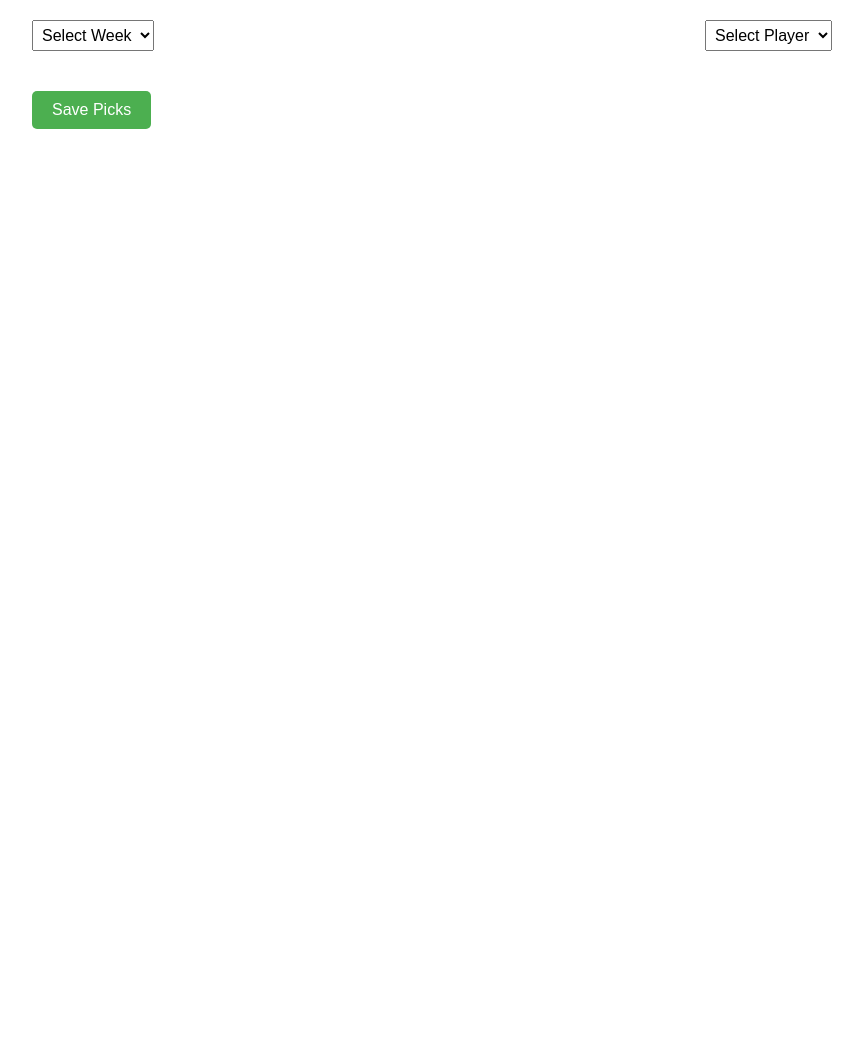
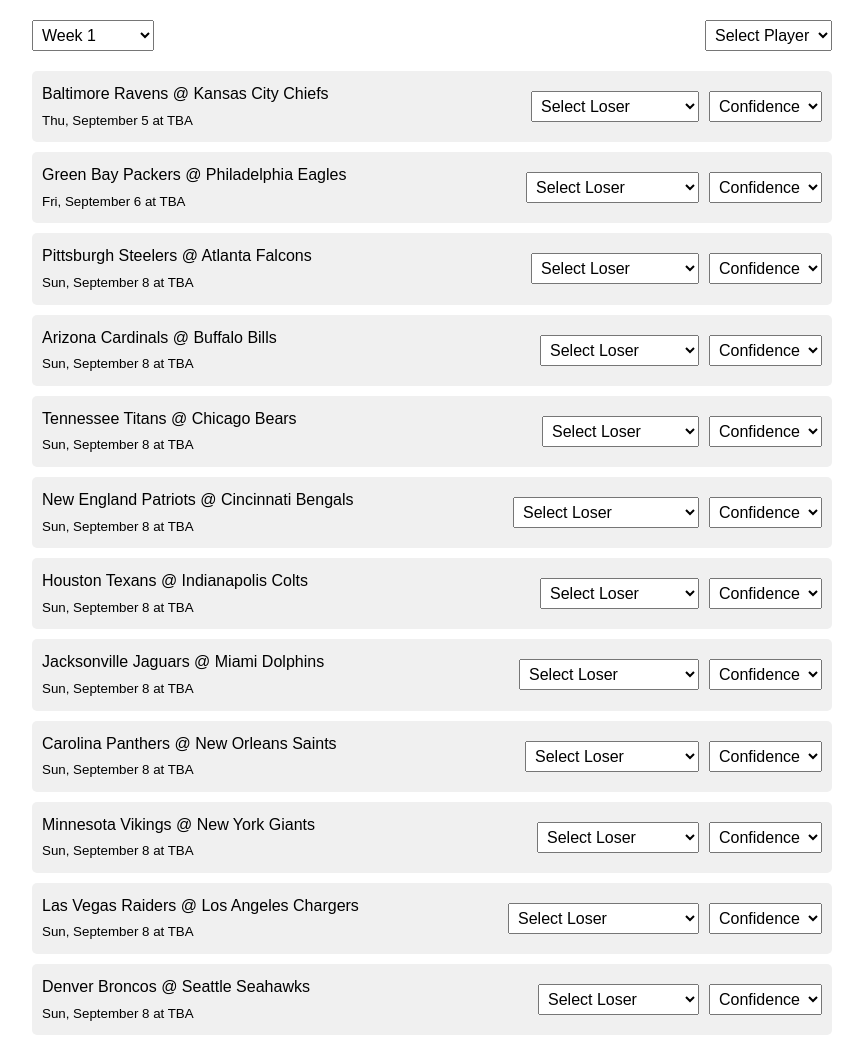
Before and after one commit to JeromeGolfWang/PickConsensus, a plain HTML site: page index.html in a window 1280 px wide. Shown: the top 1038 px of the page, without its empty margins (208-1071 px from the left). Before the commit the page ends 800 px from the top, so only its background shows below. Drawn offline with Linux system fonts and the light colour scheme.

Commit message:
Update index.html

```diff
--- a/index.html
+++ b/index.html
@@ -110,6 +110,21 @@
                     .catch(error => console.error("Failed to fetch or process CSV data:", error));
             }
 
+            function populateWeekSelector(weeks) {
+                const weekSelector = document.getElementById("weekSelector");
+                weeks.forEach(week => {
+                    const option = document.createElement("option");
+                    option.value = week;
+                    option.textContent = `Week ${week}`;
+                    weekSelector.appendChild(option);
+                });
+
+                weekSelector.addEventListener("change", function() {
+                    const selectedWeek = this.value;
+                    populateGamesForWeek(selectedWeek);
+                });
+            }
+
             function populateGamesForWeek(selectedWeek) {
                 const form = document.getElementById("picksForm");
                 form.innerHTML = '';
@@ -183,7 +198,7 @@
                 }
 
                 const games = [];
-                document.querySelectorAll('select[name^="game"]').forEach((select, index) => {
+                document.querySelectorAll('.loser-select').forEach((select, index) => {
                     const confidenceSelect = document.querySelector(`select[name="confidence${index}"]`);
                     if (select.value && confidenceSelect.value) {
                         games.push(`${index}:${select.value}:${confidenceSelect.value}`);
```
Lines whose indentation alone changed are shown as unchanged.
